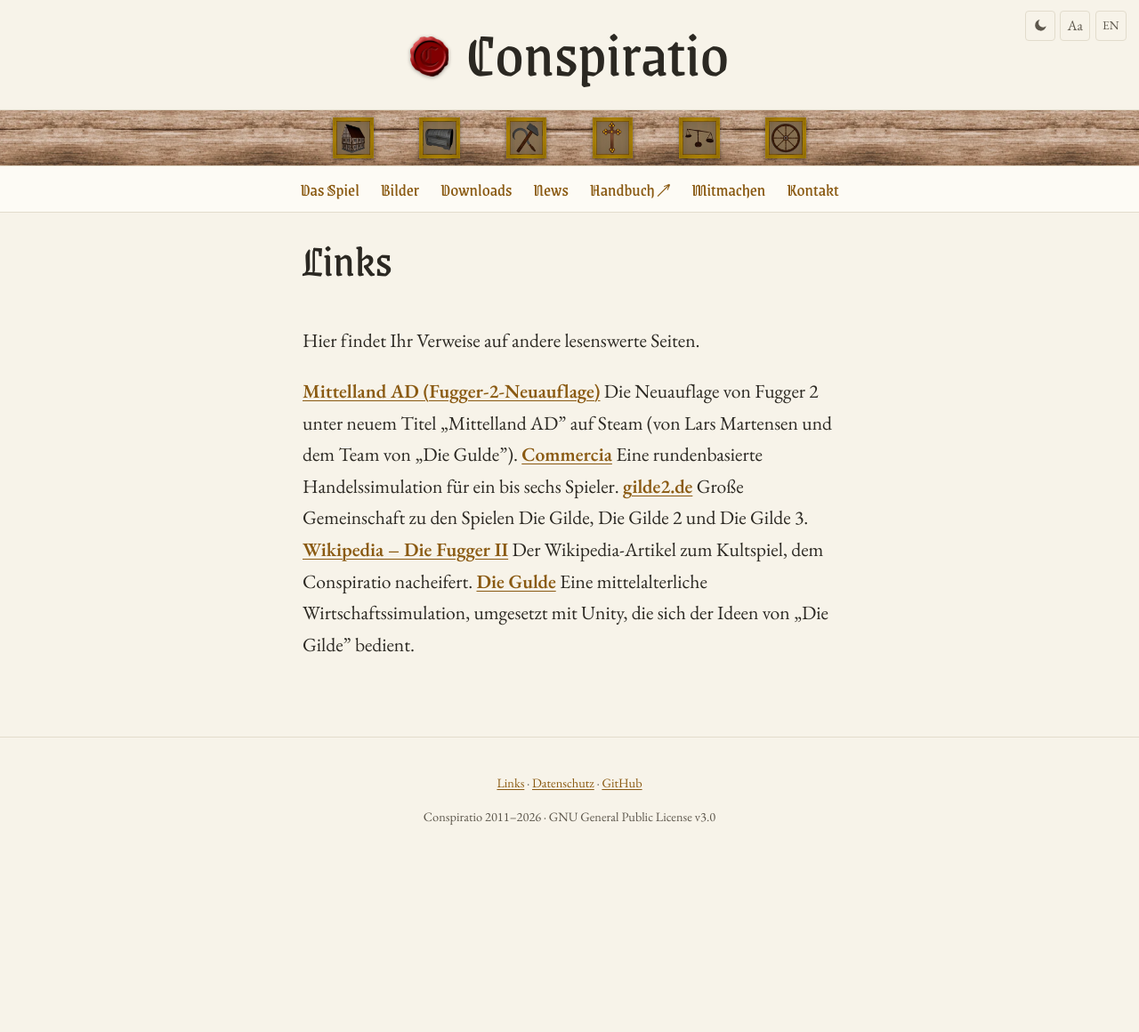
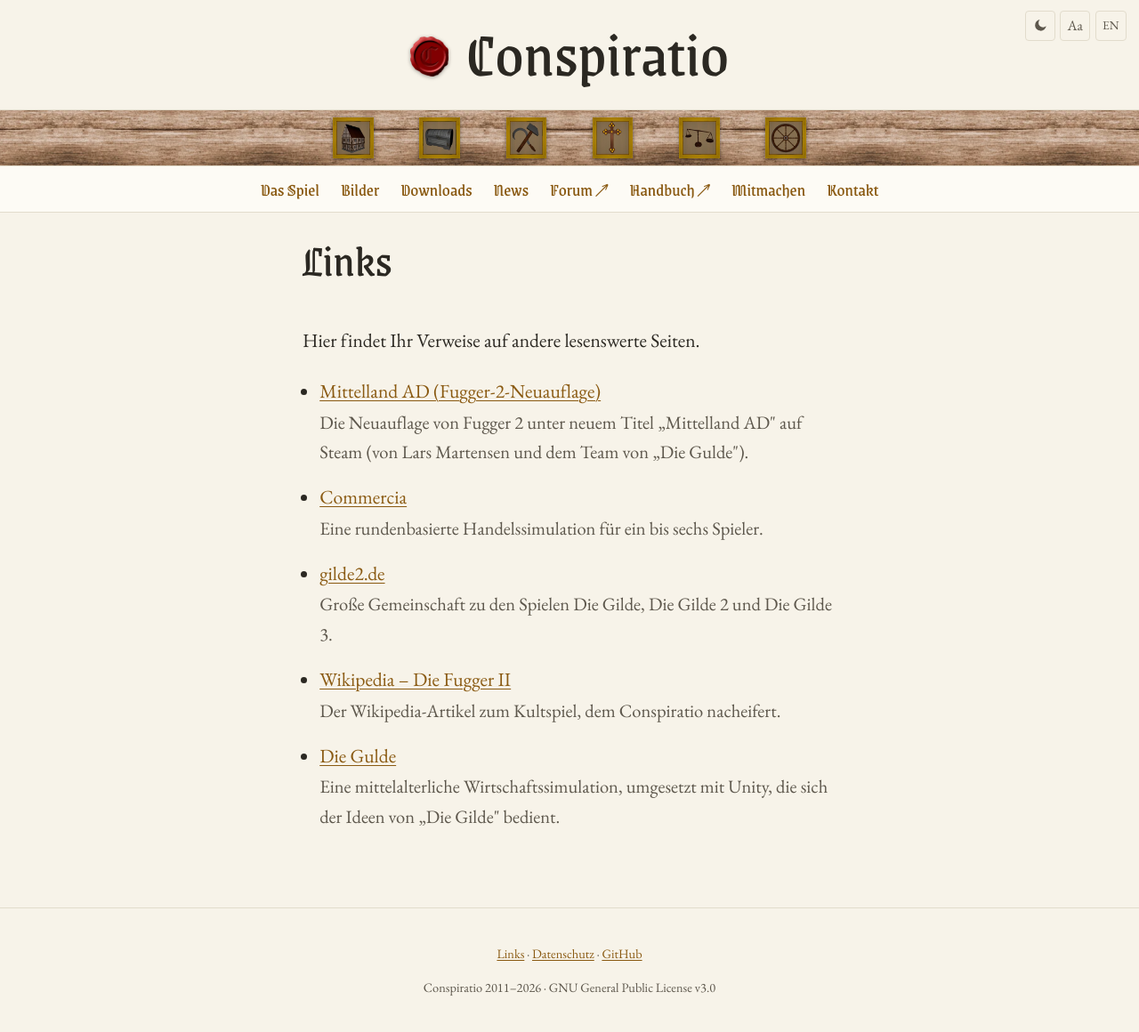
Before and after one commit to Conspiratio/conspiratio.github.io, a Jekyll site: the page built from links.md, in a window 1280 px wide. Shown: the whole page at 89% size. Built offline with Jekyll 4.4.1, drawn with Linux system fonts in a browser that asks for light colours; before the commit the page ends 968 px from its top, so only the background shows below that.

Commit message:
Forum zurück in die Navigation, Linkliste als Liste, CLAUDE.md
Der Forum-Link fehlte in der Hauptnavigation. Das war eine Entscheidung beim
Entwurf - das Forum stand unter "Kontakt", weil seine Zukunft offen war -, aber
sie ist nie als Wegfall benannt worden, sondern nur als neue Liste aufgezählt.
Er steht jetzt wieder da, zwischen News und Handbuch.

Die Linkliste war Fließtext: Titel und Beschreibung hintereinander, ohne dass
erkennbar war, wo ein Eintrag endet. Jetzt eine echte <ul>, Beschreibung als
eigene Zeile in gedämpfter Farbe.

Neu ist eine CLAUDE.md. Sie hält fest, was man diesem Repo nicht ansieht: dass
der Build ohne lokales Ruby im Container läuft, dass pruefe_ausgabe.py an die
Stelle der Testsuite tritt und wie man eine Zusage ergänzt, wo Quellmaterial
von Ausgabe getrennt ist - und ein Dutzend Fallstricke, die hier schon
zugeschlagen haben: PowerShell-Here-Strings bei git commit, zerlegte Umlaute im
Heredoc, gemischte Zeilenenden, der .php-Content-Type von GitHub Pages, das
untaugliche <details> in der Navigation.

Dabei fiel auf, dass die CLAUDE.md selbst mit ausgeliefert worden wäre. Eine
neue Prüfung besteht jetzt darauf, dass weder sie noch README, Gemfile, docs/,
werkzeug/, quellen/, rohbilder/ oder massenmails/ in der Ausgabe landen - das
fällt sonst erst auf, wenn es online steht.

Co-Authored-By: Claude Opus 5 <noreply@anthropic.com>

```diff
--- a/_config.yml
+++ b/_config.yml
@@ -31,6 +31,7 @@ exclude:
   - Gemfile
   - Gemfile.lock
   - README.md
+  - CLAUDE.md
   - LICENSE
   - docs/
   - werkzeug/
--- a/assets/css/conspiratio.css
+++ b/assets/css/conspiratio.css
@@ -304,3 +304,15 @@ img { max-width: 100%; height: auto; }
     transition-duration: 0.01ms !important;
   }
 }
+
+/* ---------- Linkliste ----------
+   Eine echte <ul>: Titel als Verweis, Beschreibung als eigene Zeile darunter.
+   Vorher stand beides als Fließtext hintereinander und ließ nicht erkennen,
+   wo ein Eintrag endet und der nächste beginnt. */
+.linkliste { padding-left: 1.2rem; }
+.linkliste li { margin-bottom: 1rem; }
+.linkliste-text {
+  display: block;
+  color: var(--schrift-leise);
+  font-size: 0.95em;
+}
--- a/links.md
+++ b/links.md
@@ -7,7 +7,11 @@ redirect_from:
 
 Hier findet Ihr Verweise auf andere lesenswerte Seiten.
 
-{% for eintrag in site.data.links -%}
-**[{{ eintrag.titel }}]({{ eintrag.ziel }})**
-{{ eintrag.beschreibung }}
-{% endfor %}
+<ul class="linkliste">
+{%- for eintrag in site.data.links %}
+  <li>
+    <a href="{{ eintrag.ziel }}" target="_blank" rel="noopener">{{ eintrag.titel }}</a>
+    <span class="linkliste-text">{{ eintrag.beschreibung }}</span>
+  </li>
+{%- endfor %}
+</ul>
```
Also changed, not shown: CLAUDE.md (added, +137 -0 lines), _data/navigation.yml (+7 -0 lines), werkzeug/pruefe_ausgabe.py (+11 -0 lines).
